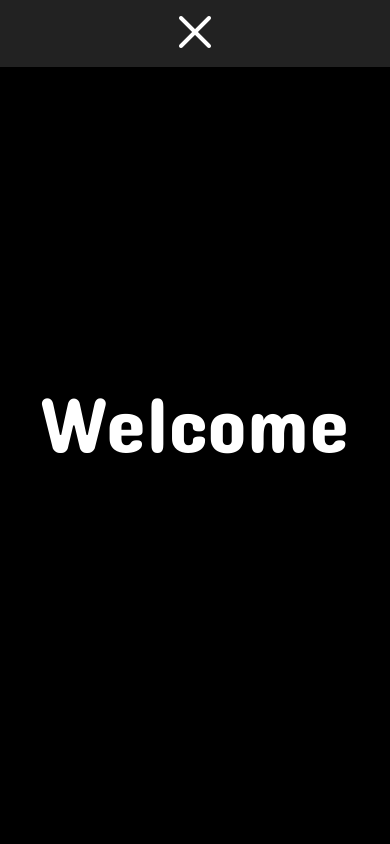
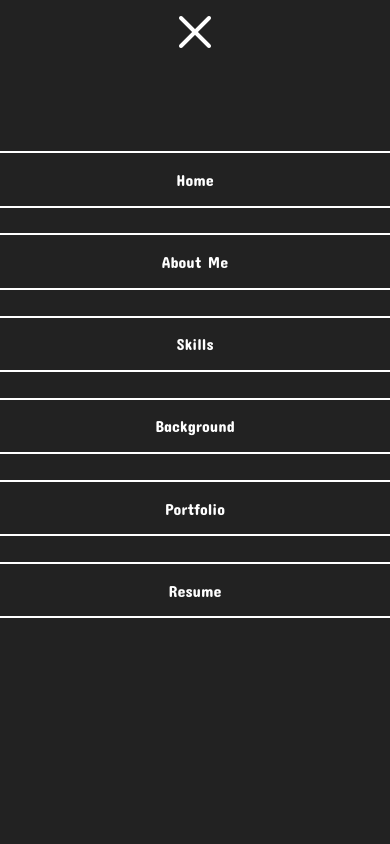
Before and after one commit to anthonysuperstar/personal-resume, a React (Create React App) app: page / in a window 390 px wide. Both pictures are taken after a click on the picture 195 px from the left and 32 px from the top of the page. Shown: the top 844 px of the page. Built offline with nearby package versions, Linux system fonts and the light colour scheme.

Commit message:
nav-mobile

```diff
--- a/src/App.sass
+++ b/src/App.sass
@@ -41,7 +41,7 @@ section
     .container
         display: block
 
-@media screen and (max-width: 410px)
+@media screen and (max-width: 430px)
     header
         width: 100vw
     .desk-nav
@@ -49,6 +49,7 @@ section
     .mobile-nav
         display: flex
         justify-content: center
+        width: 100%
     main
         margin-left: 0
         width: 100vw
--- a/src/components/Background/Background.sass
+++ b/src/components/Background/Background.sass
@@ -64,7 +64,7 @@
             p
                 font-size: 1.8em
 
-@media screen and (max-width: 410px)
+@media screen and (max-width: 430px)
     .ba-container
         flex-direction: column
     #background
--- a/src/components/NavbarMobile/NavbarMobile.sass
+++ b/src/components/NavbarMobile/NavbarMobile.sass
@@ -1,2 +1,36 @@
 .nav-mobile
     z-index: 5
+    display: flex
+    flex-direction: column
+    align-items: center
+    width: 100vw
+    height: 100vh
+    // justify-content: center
+    gap: 10%
+
+.closed
+    height: max-content !important
+
+.none
+    display: none !important
+
+.menu
+    display: flex
+    flex-direction: column
+    justify-content: center
+    align-items: center
+    width: 100%
+    gap: 3vh
+    tr
+        width: 100%
+        border-top: 2px solid white
+        border-bottom: 2px solid white
+        padding: 2vh 0
+
+
+.na-li-mobile
+    display: flex
+    align-items: center
+    justify-content: center
+    flex-direction: column
+    color: white
--- a/src/components/NavbarMobile/NavbarMobile.tsx
+++ b/src/components/NavbarMobile/NavbarMobile.tsx
@@ -28,11 +28,86 @@ export default function NavbarMobile(){
         !visible? setVisible(true) : setVisible(false)
     }
 
+    const content = {
+        en : [
+            {
+                link: "welcome",
+                name: "Home"
+            },
+            {
+                link: "intro",
+                name: "About Me"
+            },
+            {
+                link: "sk",
+                name: "Skills"
+            },
+            {
+                link: "background",
+                name: "Background"
+            },
+            {
+                link: "portfolio",
+                name: "Portfolio"
+            },
+            {
+                link: "resume",
+                name: "Resume"
+            }
+        ],
+        fr: [
+            {
+                link: "welcome",
+                name: "Accueil"
+            },
+            {
+                link: "intro",
+                name: "A propos de moi"
+            },
+            {
+                link: "sk",
+                name: "Compétences"
+            },
+            {
+                link: "background",
+                name: "Parcours"
+            },
+            {
+                link: "portfolio",
+                name: "Portfolio"
+            },
+            {
+                link: "resume",
+                name: "CV"
+            }
+        ]
+    }
+
+    const en_mapped = content.en.map((link) => {
+        return (
+            <tr>
+                <Link className="na-li-mobile" to={link.link} key={link.name} spy={true} smooth={true} onClick={()=>{setVisible(false)}} offset={0} duration={1000}>{link.name}</Link>
+            </tr>
+        )
+    })
+    const fr_mapped = content.fr.map((link) => {
+        return (
+            <tr>
+                <Link className="na-li-mobile" to={link.link} key={link.name} spy={true} smooth={true} onClick={()=>{setVisible(false)}} offset={0} duration={1000}>{link.name}</Link>
+            </tr>
+        )
+    })
+
+
     return(
-        <div className="nav-mobile">
+        <div className={!visible? "nav-mobile closed" : "nav-mobile"}>
             <div className="burger-icon">
                 <img src={!visible? burger : cross} onClick={handleClickMenu} alt="" />
             </div>
+            <table className={!visible? "menu none" : "menu"}>
+                {language === "en"? en_mapped : fr_mapped}
+            </table>
+
         </div>
     )
 }
--- a/src/components/Resume/Resume.sass
+++ b/src/components/Resume/Resume.sass
@@ -27,7 +27,7 @@
     width: 95%
     height: 80%
 
-@media screen and (max-width: 410px)
+@media screen and (max-width: 430px)
     .res-container
         flex-direction: column
         .res-link
--- a/src/components/Skills/Skills.sass
+++ b/src/components/Skills/Skills.sass
@@ -60,6 +60,7 @@
 .hs-container
     display: flex
     gap: 5vw
+    flex-direction: column
 .hardskill-element
     display: flex
     position: relative
@@ -106,7 +107,7 @@
         .part
             li
                 font-size: 1.4em
-@media screen and (max-width: 410px)
+@media screen and (max-width: 430px)
     #skills
         .s-row
             height: 60%
```
